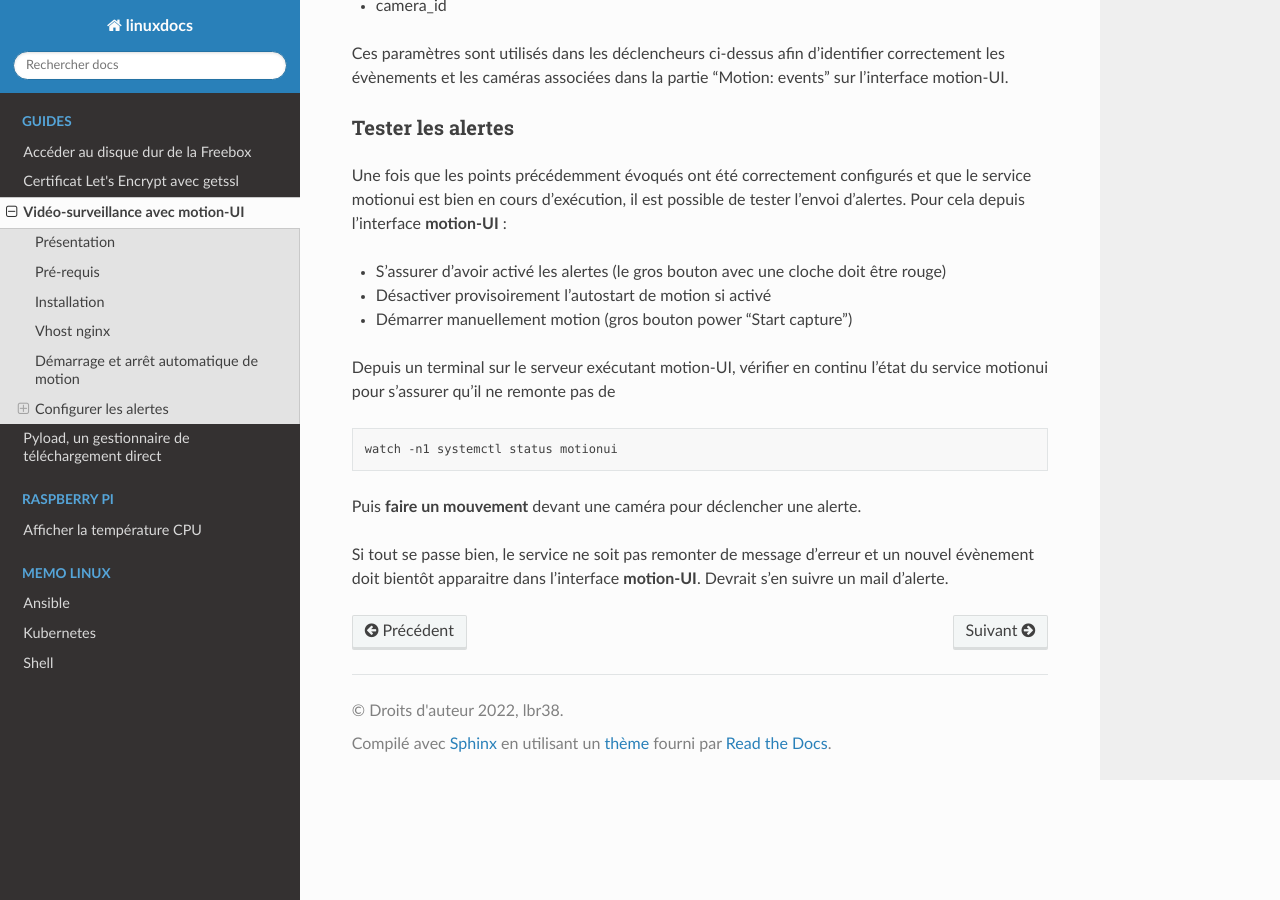
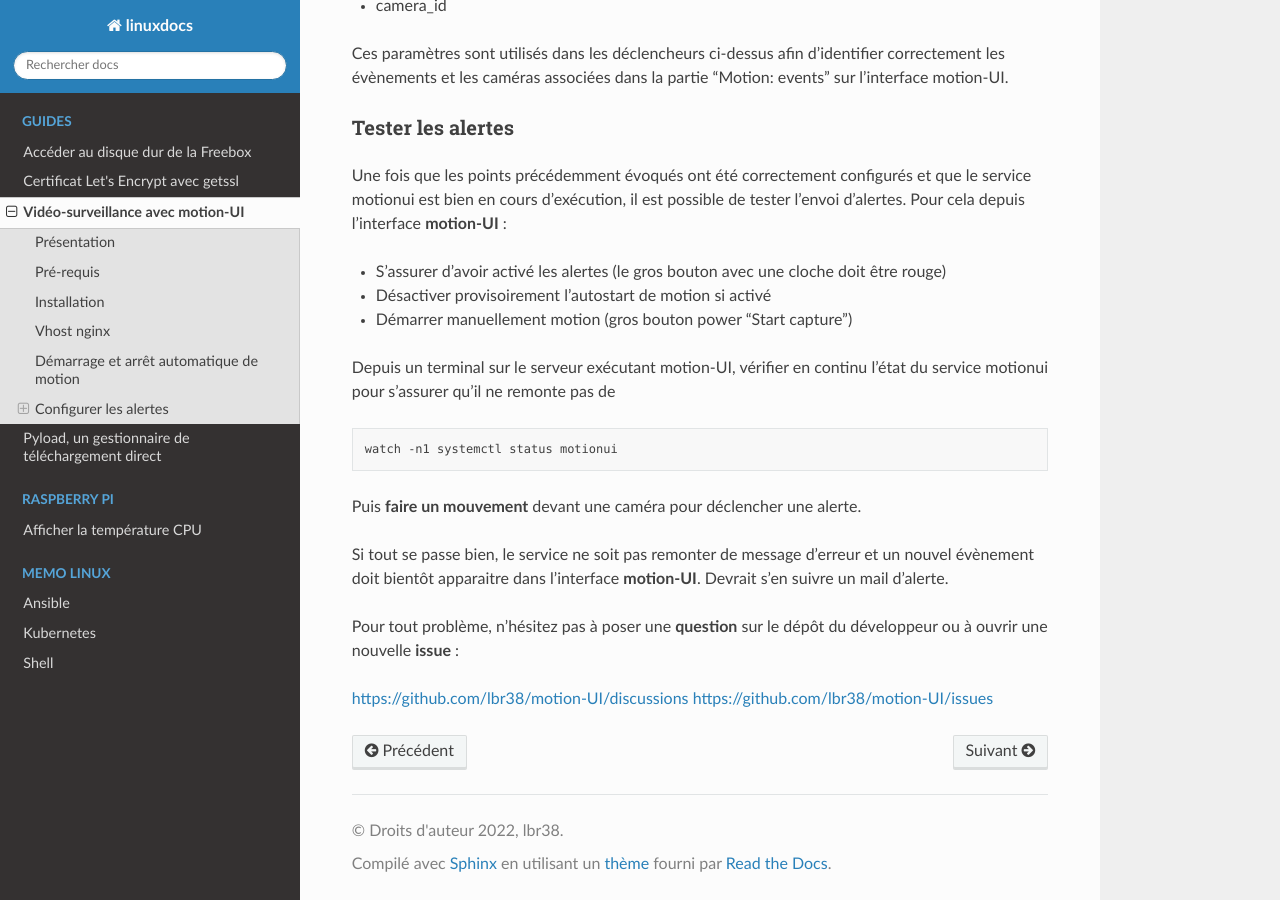
Before and after one commit to lbr38/documentation, a Sphinx documentation site: the page built from docs/source/guides/motionui.rst, in a window 1280 px wide and 900 px high, scrolled down 7591 px. Built offline with Sphinx 7.4.7 and the Read the Docs theme 2.0.0, drawn with Linux system fonts in a browser that asks for light colours.

Commit message:
Update docs

```diff
--- a/docs/source/guides/motionui.rst
+++ b/docs/source/guides/motionui.rst
@@ -353,3 +353,8 @@ Depuis un terminal sur le serveur exécutant motion-UI, vérifier en continu l'
 Puis **faire un mouvement** devant une caméra pour déclencher une alerte.
 
 Si tout se passe bien, le service ne soit pas remonter de message d'erreur et un nouvel évènement doit bientôt apparaitre dans l'interface **motion-UI**. Devrait s'en suivre un mail d'alerte.
+
+Pour tout problème, n'hésitez pas à poser une **question** sur le dépôt du développeur ou à ouvrir une nouvelle **issue** :
+
+https://github.com/lbr38/motion-UI/discussions
+https://github.com/lbr38/motion-UI/issues
```
